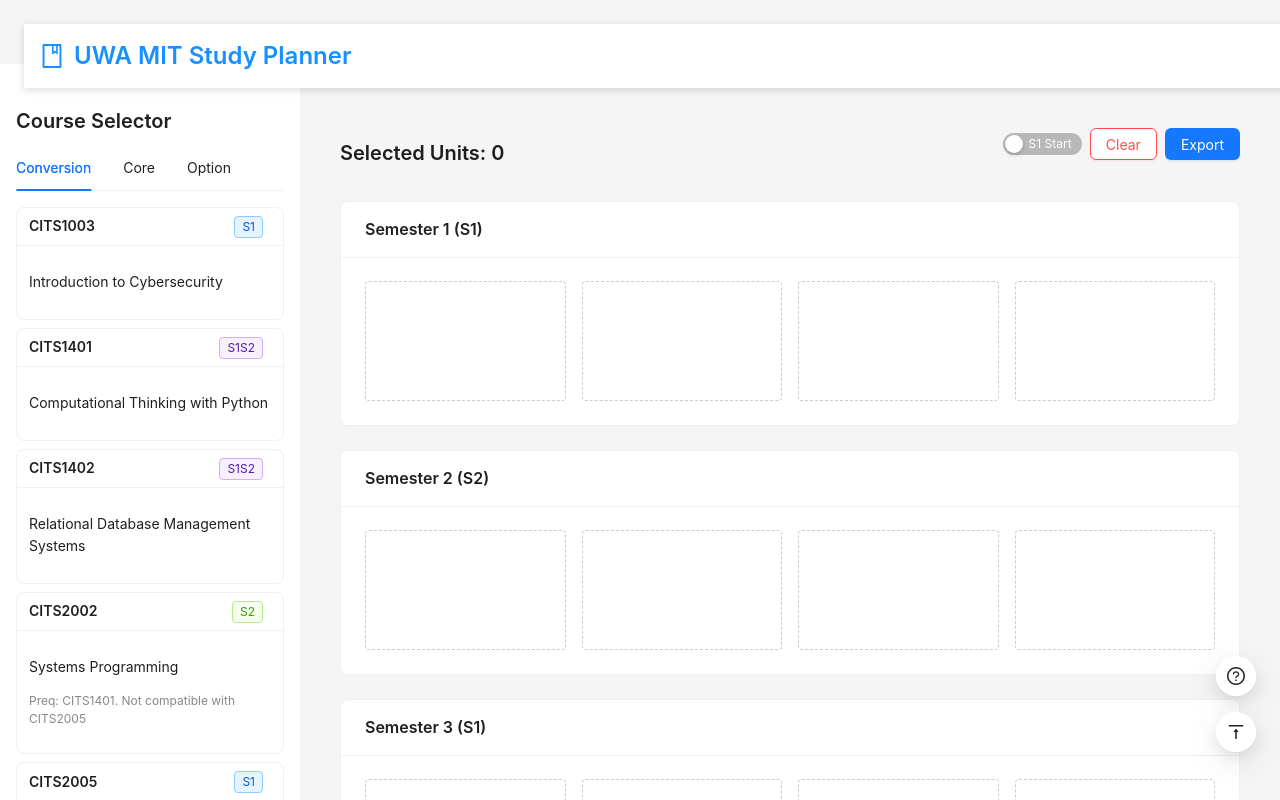
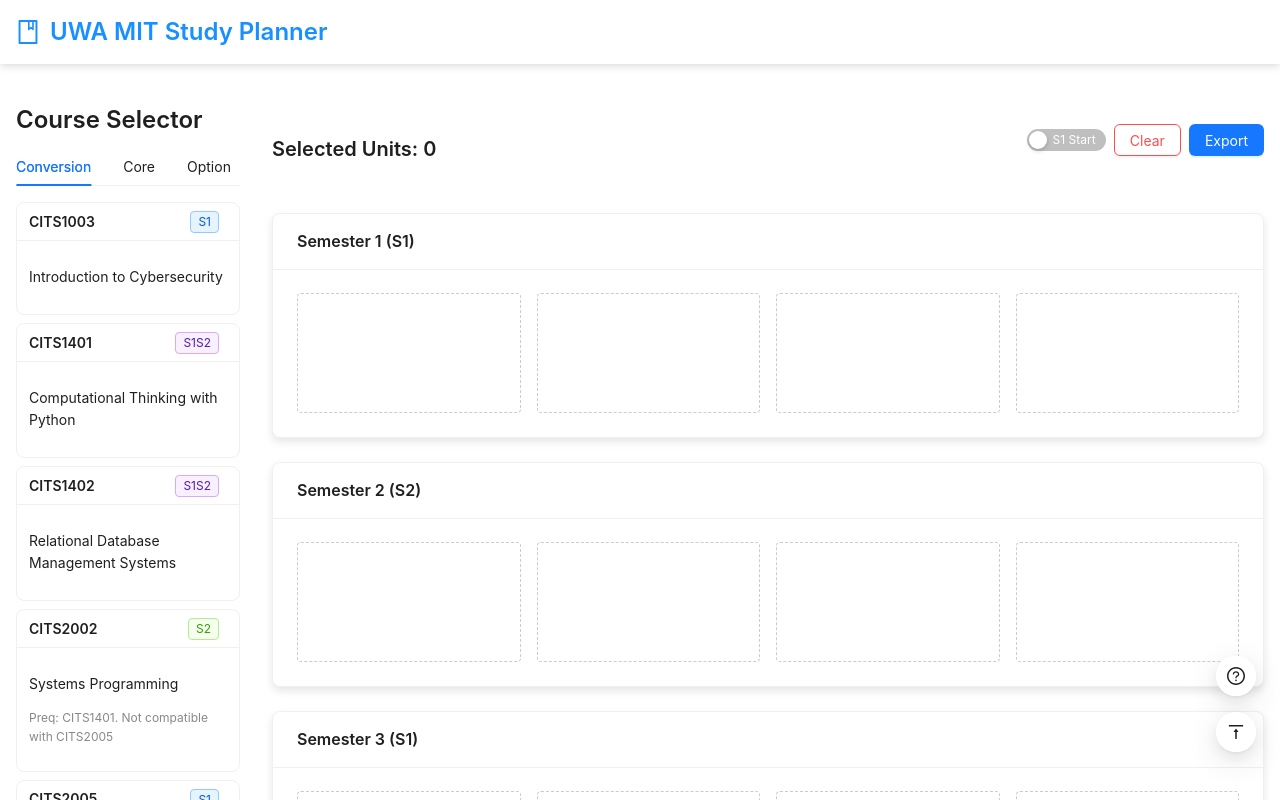
Before and after one commit to qinscode/uwa-study-planner, a React (Create React App) app: page / in a window 1280 px wide. Shown: the top 800 px of the page. Built offline with nearby package versions, Linux system fonts and the light colour scheme.

Commit message:
version 4.0

```diff
--- a/src/App.tsx
+++ b/src/App.tsx
@@ -15,7 +15,7 @@
     <Provider store={store}>
       <DndProvider backend={HTML5Backend}>
         <Layout style={{ minHeight: '100vh' }}>
-          <Content style={{ padding: '24px' }}>
+          <Content style={{ paddingTop: '20px' }}>
             <SemesterGrid />
           </Content>
           <Footer
@@ -24,6 +24,7 @@
               background: '#fff',
               borderTop: '1px solid rgba(0, 0, 0, 0.1)',
               padding: '20px 0',
+              marginTop: '20px',
             }}
           >
             <Text type="secondary">
--- a/src/components/CourseSelector.tsx
+++ b/src/components/CourseSelector.tsx
@@ -11,7 +11,6 @@
 const CourseSelector: React.FC<CourseSelectorProps> = ({ onDragStart }) => {
   const [activeTab, setActiveTab] = useState<string>('conversion')
   const availableCourses = useSelector((state: RootState) => state.courses.availableCourses)
-
   const filteredCourses = availableCourses.filter(course => course.type === activeTab)
 
   const items = [
@@ -35,6 +34,8 @@
           />
         ),
       }))}
+      size="small"
+      style={{ minWidth: 0 }}
     />
   )
 }
--- a/src/components/SemesterGrid.tsx
+++ b/src/components/SemesterGrid.tsx
@@ -5,7 +5,6 @@
   Row,
   Col,
   Card,
-  Tag,
   Space,
   Switch,
   Button,
@@ -21,7 +20,7 @@
 import SemesterCell from './SemesterCell'
 
 const { Header, Content, Sider } = Layout
-const { Title, Text } = Typography
+const { Title } = Typography
 
 const SemesterGrid: React.FC = () => {
   const [startWithS2, setStartWithS2] = useState(false)
@@ -70,8 +69,10 @@
     }
   }
 
+  const siderWidth = 'max(205px, 20vw)'
+
   return (
-    <Layout style={{ minHeight: '100vh' }}>
+    <Layout style={{ minHeight: '100vh', background: '#fff' }}>
       <Header
         style={{
           position: 'fixed',
@@ -83,6 +84,8 @@
           alignItems: 'center',
           justifyContent: 'space-between',
           boxShadow: '0 2px 8px rgba(0, 0, 0, 0.15)',
+          left: 0,
+          top: 0,
         }}
       >
         <div style={{ display: 'flex', alignItems: 'center' }}>
@@ -93,30 +96,31 @@
         </div>
         {isMobile && <Button icon={<MenuOutlined />} onClick={() => setDrawerVisible(true)} />}
       </Header>
-      <Layout style={{ marginTop: 64 }}>
+      <Layout style={{ marginTop: 64, background: '#fff' }}>
         {!isMobile && (
           <Sider
-            width={300}
+            width={siderWidth}
             theme="light"
             style={{
               overflow: 'auto',
-              height: '100vh',
+              height: 'calc(100vh - 64px)',
               position: 'fixed',
               left: 0,
               top: 64,
               bottom: 0,
+              background: '#fff',
             }}
           >
             <div style={{ padding: '16px' }}>
-              <Title level={4}>Course Selector</Title>
+              <Title level={3}>Course Selector</Title>
               <CourseSelector onDragStart={handleDragStart} />
             </div>
           </Sider>
         )}
-        <Layout style={{ marginLeft: isMobile ? 0 : 300 }}>
-          <Content style={{ margin: '24px 16px 0', overflow: 'initial' }}>
+        <Layout style={{ marginLeft: isMobile ? 0 : siderWidth, background: '#fff' }}>
+          <Content style={{ margin: '24px 16px 0', overflow: 'initial', background: '#fff' }}>
             <Space direction="vertical" size="large" style={{ width: '100%' }}>
-              <Row justify="space-between" align="middle">
+              <Row justify="space-between" align="middle" style={{ marginBottom: '16px' }}>
                 <Col>
                   <Title level={4}>Selected Units: {selectedCourses.length}</Title>
                 </Col>
@@ -138,7 +142,11 @@
                 </Col>
               </Row>
               {semesters.map((semester, semesterIndex) => (
-                <Card key={semesterIndex} title={`Semester ${semesterIndex + 1} (${semester})`}>
+                <Card
+                  key={semesterIndex}
+                  title={`Semester ${semesterIndex + 1} (${semester})`}
+                  style={{ boxShadow: '0 4px 8px rgba(0,0,0,0.1)' }}
+                >
                   <Row gutter={[16, 16]}>
                     {[0, 1, 2, 3].map(courseIndex => (
                       <Col xs={24} sm={12} md={12} lg={6} xl={6} key={courseIndex}>
@@ -161,7 +169,7 @@
         placement="left"
         closable={true}
         onClose={() => setDrawerVisible(false)}
-        visible={drawerVisible}
+        open={drawerVisible}
         width={300}
       >
         <CourseSelector onDragStart={handleDragStart} />
```
Also changed, not shown: package.json (+2 -32 lines).
